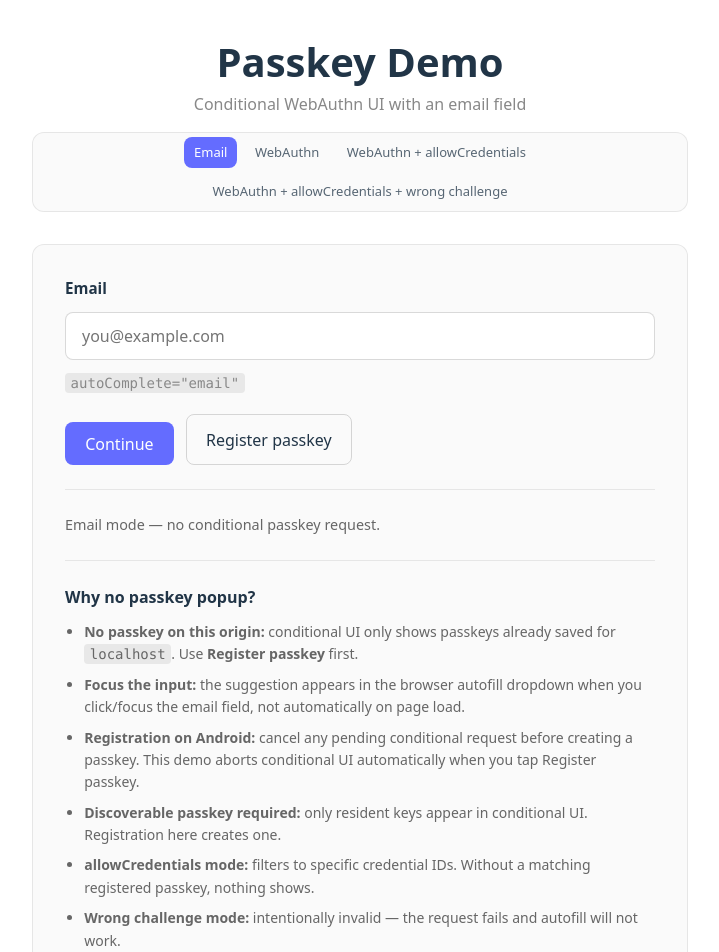
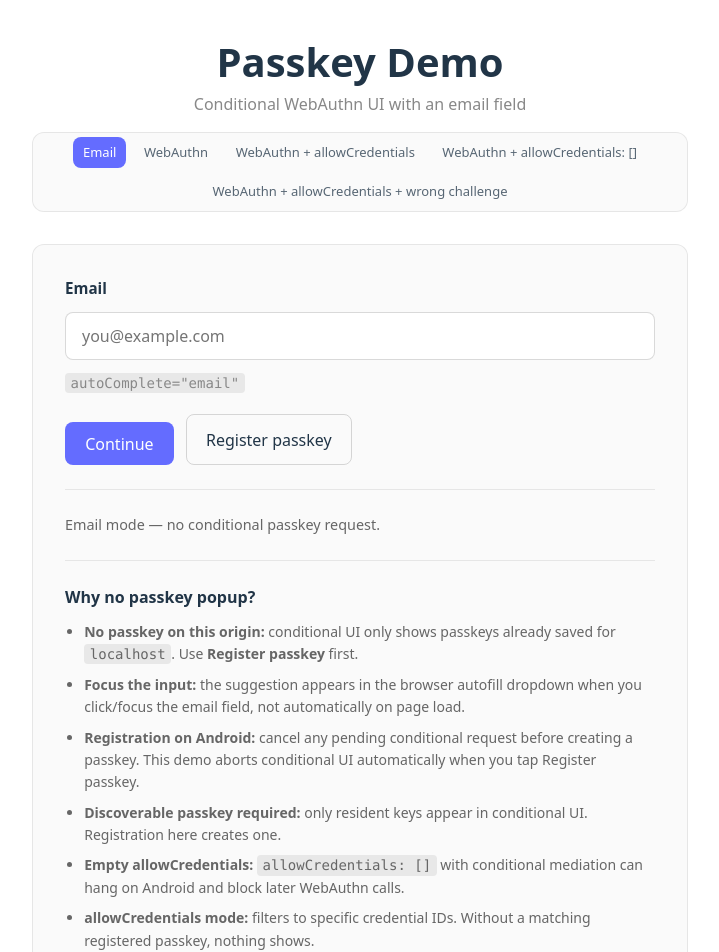
Before and after one commit to paulyangteam/passkey-demo, a React (Vite) app: page / in a window 1280 px wide. Shown: the top 952 px of the page, without its empty margins (280-999 px from the left). Built offline with nearby package versions, Linux system fonts and the light colour scheme.

Commit message:
add empty array

```diff
--- a/src/App.tsx
+++ b/src/App.tsx
@@ -5,13 +5,16 @@ type DemoMode =
   | "email"
   | "webauthn"
   | "webauthn-allow-credentials"
+  | "webauthn-empty-allow-credentials"
   | "webauthn-wrong-challenge";
+
+type AllowCredentialsMode = "omit" | "populated" | "empty";
 
 type ModeConfig = {
   id: DemoMode;
   label: string;
   webAuthn: boolean;
-  allowCredentials: boolean;
+  allowCredentials: AllowCredentialsMode;
   wrongChallenge: boolean;
 };
 
@@ -20,28 +23,35 @@ const MODES: ModeConfig[] = [
     id: "email",
     label: "Email",
     webAuthn: false,
-    allowCredentials: false,
+    allowCredentials: "omit",
     wrongChallenge: false,
   },
   {
     id: "webauthn",
     label: "WebAuthn",
     webAuthn: true,
-    allowCredentials: false,
+    allowCredentials: "omit",
     wrongChallenge: false,
   },
   {
     id: "webauthn-allow-credentials",
     label: "WebAuthn + allowCredentials",
     webAuthn: true,
-    allowCredentials: true,
+    allowCredentials: "populated",
+    wrongChallenge: false,
+  },
+  {
+    id: "webauthn-empty-allow-credentials",
+    label: "WebAuthn + allowCredentials: []",
+    webAuthn: true,
+    allowCredentials: "empty",
     wrongChallenge: false,
   },
   {
     id: "webauthn-wrong-challenge",
     label: "WebAuthn + allowCredentials + wrong challenge",
     webAuthn: true,
-    allowCredentials: true,
+    allowCredentials: "populated",
     wrongChallenge: true,
   },
 ];
@@ -107,6 +117,10 @@ function parseDemoMode(search: string): DemoMode {
     return "webauthn-wrong-challenge";
   }
 
+  if (params.get("allowCredentials") === "empty") {
+    return "webauthn-empty-allow-credentials";
+  }
+
   if (params.get("allowCredentials") === "true") {
     return "webauthn-allow-credentials";
   }
@@ -126,8 +140,10 @@ function getModeUrl(mode: DemoMode): string {
     url.searchParams.set("webAuthn", "true");
   }
 
-  if (config.allowCredentials) {
+  if (config.allowCredentials === "populated") {
     url.searchParams.set("allowCredentials", "true");
+  } else if (config.allowCredentials === "empty") {
+    url.searchParams.set("allowCredentials", "empty");
   }
 
   if (config.wrongChallenge) {
@@ -208,7 +224,14 @@ function App() {
         setStatus(
           "Wrong challenge mode — request should fail. Autofill popup will not appear.",
         );
-      } else if (modeConfig.allowCredentials && !getStoredCredentialId()) {
+      } else if (modeConfig.allowCredentials === "empty") {
+        setStatus(
+          "Empty allowCredentials: [] — conditional request started. This may hang on Android.",
+        );
+      } else if (
+        modeConfig.allowCredentials === "populated" &&
+        !getStoredCredentialId()
+      ) {
         setStatus(
           "allowCredentials mode uses a demo credential ID. Register a passkey first, or switch to WebAuthn mode.",
         );
@@ -230,7 +253,7 @@ function App() {
           userVerification: "preferred",
         };
 
-        if (modeConfig.allowCredentials) {
+        if (modeConfig.allowCredentials === "populated") {
           const credentialId = getStoredCredentialId() ?? DEMO_CREDENTIAL_ID;
           publicKey.allowCredentials = [
             {
@@ -239,6 +262,8 @@ function App() {
               transports: ["internal", "hybrid"],
             },
           ];
+        } else if (modeConfig.allowCredentials === "empty") {
+          publicKey.allowCredentials = [];
         }
 
         const credential = await navigator.credentials.get({
@@ -395,13 +420,19 @@ function App() {
 
           <p className="hint">
             <code>autoComplete=&quot;{autoComplete}&quot;</code>
-            {modeConfig.allowCredentials && (
+            {modeConfig.allowCredentials === "populated" && (
               <>
                 {" "}
                 · <code>allowCredentials</code>
                 {registeredCredentialId
                   ? " with your registered credential"
                   : " with demo credential ID (won't match)"}
+              </>
+            )}
+            {modeConfig.allowCredentials === "empty" && (
+              <>
+                {" "}
+                · <code>allowCredentials: []</code> (empty array)
               </>
             )}
             {modeConfig.wrongChallenge && (
@@ -463,6 +494,11 @@ function App() {
               appear in conditional UI. Registration here creates one.
             </li>
             <li>
+              <strong>Empty allowCredentials:</strong>{" "}
+              <code>allowCredentials: []</code> with conditional mediation can
+              hang on Android and block later WebAuthn calls.
+            </li>
+            <li>
               <strong>allowCredentials mode:</strong> filters to specific
               credential IDs. Without a matching registered passkey, nothing
               shows.
```
